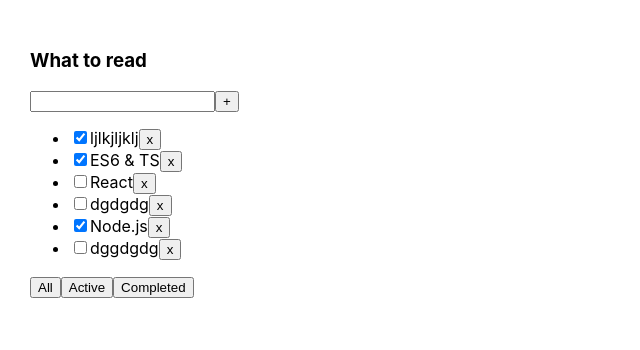
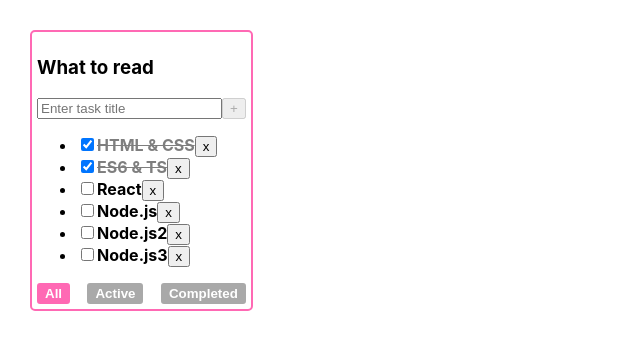
Before and after one commit to dai220885/1-todolist, a React (Create React App) app: page / in a window 1280 px wide. Shown: the top 350 px of the page, without its empty margins (0-640 px from the left). Built offline with nearby package versions, Linux system fonts and the light colour scheme.

Commit message:
added the ability to check/uncheck the checkboxes, added styles to the buttons (all, active, complete) (lesson 4 monday)

```diff
--- a/package.json
+++ b/package.json
@@ -10,10 +10,12 @@
     "@types/node": "^16.18.1",
     "@types/react": "^18.0.23",
     "@types/react-dom": "^18.0.7",
+    "@types/uuid": "^9.0.0",
     "react": "^18.2.0",
     "react-dom": "^18.2.0",
     "react-scripts": "5.0.1",
     "typescript": "^4.8.4",
+    "uuid": "^9.0.0",
     "web-vitals": "^2.1.4"
   },
   "scripts": {
--- a/src/App.css
+++ b/src/App.css
@@ -6,3 +6,48 @@
 .App > div {
   margin-right: 50px;
 }
+
+
+.todolist {
+  border: 2px solid hotpink;
+  border-radius: 5px;
+  padding: 5px;
+}
+
+.task {
+  font-weight: bold;
+}
+
+.task-done {
+  text-decoration: line-through;
+  opacity: 0.5;
+}
+
+.active-filter-btn {
+  background-color: hotpink;
+  font-weight: bold;
+  color: white;
+  border: 2px solid hotpink;
+  border-radius: 3px;
+
+}
+
+.filter-btn
+{
+  background-color: darkgray;
+  font-weight: bold;
+  color: white;
+  border: 2px solid darkgray;
+  border-radius: 3px;
+
+}
+
+.filter-btn-container {
+  display: flex;
+  justify-content: space-between;
+}
+
+.input-error {
+  border: 2px solid red;
+  outline: none;
+}
--- a/src/App.tsx
+++ b/src/App.tsx
@@ -1,53 +1,76 @@
 import React, {useState} from 'react';
 import './App.css';
 import TodoList, {TaskType} from "./TodoList";
+import {v1} from 'uuid';
 
 export type FilterValuesType = "all" | "active" |"completed"
 
 const App = () => {
     //BLL
-    const todoListTitle: string ="what to learn";
-    const task1: Array<TaskType> =[
-        {id: 1, title: "HTML & CSS", isDone: true},
-        {id: 2, title: "ES6 & TS", isDone: true},
-        {id: 3, title: "React", isDone: false},
-        {id: 4, title: "Node.js", isDone: false},
-        {id: 5, title: "Node.js2", isDone: false},
-        {id: 6, title: "Node.js3", isDone: false},
+    const todoListTitle: string ="what to learn";//не используем
+    const task1: TaskType[] =[
+        {id: v1(), title: "HTML & CSS", isDone: true},
+        {id: v1(), title: "ES6 & TS", isDone: true},
+        {id: v1(), title: "React", isDone: false},
+        {id: v1(), title: "Node.js", isDone: false},
+        {id: v1(), title: "Node.js2", isDone: false},
+        {id: v1(), title: "Node.js3", isDone: false},
     ];
-    const task2: Array<TaskType> =[
-        {id: 1, title: "ljlkjljklj", isDone: true},
-        {id: 2, title: "ES6 & TS", isDone: true},
-        {id: 3, title: "React", isDone: false},
-        {id: 4, title: "dgdgdg", isDone: false},
-        {id: 5, title: "Node.js", isDone: true},
-        {id: 6, title: "dggdgdg", isDone: false},
+    const task2: TaskType[] =[
+        {id: v1(), title: "ljlkjljklj", isDone: true},
+        {id: v1(), title: "ES6 & TS", isDone: true},
+        {id: v1(), title: "React", isDone: false},
+        {id: v1(), title: "dgdgdg", isDone: false},
+        {id: v1(), title: "Node.js", isDone: true},
+        {id: v1(), title: "dggdgdg", isDone: false},
     ];
-    const task3: Array<TaskType> =[];
+    const task3:TaskType[] =[];
 
     //деструктурируем массив(деструктуризация мессива): в первую переменную(filter) запишется нулевой элемент массива useState
     //во вторую переменную (setFilter) запишется второй элемент массива useState - функция, которая может менять первый элемент (помещенный в переменную filter)
     const[filter, setFilter] = useState<FilterValuesType>("all")
-    const[tasks, setTasks]= useState<Array<TaskType>>(task2)
+    const[tasks, setTasks]= useState<TaskType[]>(task1)
 
-    const removeTask = (taskId:number)=>{
+    const addTask = (title: string) =>{
+        const newTask:TaskType = {
+            id: v1(),
+            title: title,
+            isDone: false
+        }
+        setTasks([newTask, ...tasks])
+    }
+
+    const removeTask = (taskId:string)=>{
         //debugger
         const tasksAfterRemove = tasks.filter(t=>t.id!==taskId)
         setTasks(tasksAfterRemove)
     }
 
+    const changeTaskStatus =(taskId: string)=>{
+        setTasks(tasks.map((t) => t.id ===taskId?  {...t, isDone: !t.isDone}: t)) //меняем в найденной по айдишнику таске значение поля isDone(также после ...t внутри {} через запятую можно перечислять те поля с новыми значениями, которые мы хотим перезаписать)
+    }
+
+    const changeTaskStatus2 =(taskId: string, newIsDone: boolean)=>{
+        setTasks(tasks.map((t) => t.id ===taskId?  {...t, isDone: newIsDone}: t)) //делаем то же, что и в changeTaskStatus, только значение isDone получаем из параметра функции, которое в конечном итоге получим в компоненте taskList из e.currentTarget.checked при клике на него
+    }
+
+
+
     const changeFilterValue = (filter:FilterValuesType) => setFilter(filter)
-    let filteredTasks:Array<TaskType> = []
-    //filter = "all"
-    if (filter === "all"){
-        filteredTasks = tasks
+
+    const getFilteredTasks = (tasks: Array<TaskType>, filter: FilterValuesType)=>{
+        switch (filter){
+            case 'active':
+                return tasks.filter(t => !t.isDone)
+            case 'completed':
+                return tasks.filter(t => t.isDone)
+            default:
+                return tasks
+        }
     }
-    if(filter === "active"){
-        filteredTasks = tasks.filter(t => t.isDone === false)
-    }
-    if (filter === "completed"){
-        filteredTasks = tasks.filter(t => t.isDone === true)
-    }
+
+    const filteredTasks:TaskType[] = getFilteredTasks(tasks, filter)
+
     //UI
     return (
         <div className="App">
@@ -56,6 +79,9 @@ const App = () => {
                 tasks={filteredTasks}
                 changeFilterValue={changeFilterValue}
                 removeTask={removeTask}
+                addTask={addTask}
+                changeTaskStatus ={changeTaskStatus2}
+                filter={filter}
             />
         </div>
     );
--- a/src/TaskList.tsx
+++ b/src/TaskList.tsx
@@ -1,20 +1,32 @@
-import React, {FC} from 'react';
+import React, {ChangeEvent, FC} from 'react';
 import {TaskType} from "./TodoList";
 
 type TasksListPropsType = {
     tasks: TaskType[]
-    removeTask: (taskId: number) => void
+    removeTask: (taskId: string) => void
+    changeTaskStatus: (taskId: string, isDone: boolean) => void
 }
 
 const TasksList: FC<TasksListPropsType> = (props): JSX.Element => {
     const tasksItems: JSX.Element[] | JSX.Element =
         props.tasks.length
             ? props.tasks.map((task)=> {
+                const taskClasses = ['task']
+                task.isDone && taskClasses.push('task-done')
+                const removeTaskHandler = ()=>props.removeTask(task.id)
+                const changeTaskStatusHandler = (e: ChangeEvent<HTMLInputElement>)=>props.changeTaskStatus(task.id, e.currentTarget.checked)
                 return (
                     <li key={task.id}>{/*key нужен для того, чтобы при изменении списка (перерендеринг) React понимал, какой элемент из списка добавился, а какой уже был ранее*/}
-                        <input type="checkbox" checked={task.isDone}/>
-                        <span>{task.title}</span>
-                        <button onClick={()=>props.removeTask(task.id)}>x</button>
+                        <input
+                            type="checkbox"
+                            checked={task.isDone}
+                            onChange={changeTaskStatusHandler}/>
+                        {/*добавим спану классНейм, который будет состоять из task  и (в случае отмеченной галочки) task-done*/}
+                        {/*<span className={`task ${task.isDone? "task-done": ''}`}>{task.title}</span>*/}
+
+                        {/*делаем то же самое, но используем значения, положенные в массив taskClasses, который объявили в мэпе*/}
+                        <span className={taskClasses.join(" ")}>{task.title}</span>
+                        <button onClick={removeTaskHandler}>x</button>
                     </li>
                 )
             })
--- a/src/TodoList.tsx
+++ b/src/TodoList.tsx
@@ -1,39 +1,119 @@
-import React from 'react';
-import TaskList from "./TaskList";
-import {FilterValuesType} from "./App";
+import React, {ChangeEvent, RefObject, useRef, useState, KeyboardEvent} from 'react';
+import TaskList from './TaskList';
+import {FilterValuesType} from './App';
 
 type TodoListPropsType = {
     title: string;
-    tasks: Array<TaskType>;
-    //tasks: TaskType[];//То же самое, но по-другому:
-    changeFilterValue: (filter:FilterValuesType) => void
-    removeTask: (taskId: number) => void
+    filter: FilterValuesType
+    //tasks: Array<TaskType>;//То же самое, но по-другому
+    tasks: TaskType[];
+    changeFilterValue: (filter: FilterValuesType) => void
+    removeTask: (taskId: string) => void
+    addTask: (title: string) => void
+    changeTaskStatus: (taskId: string, isDone: boolean) => void
 }
 
 export type TaskType = {
-    id: number;
+    id: string;
     title: string;
     isDone: boolean;
 }
 
 const TodoList = (props: TodoListPropsType) => {
+    // const addTaskInput:RefObject<HTMLInputElement> = useRef(null)
+    //
+    // const addTask = () =>{
+    //     if(addTaskInput.current) {
+    //     props.addTask(addTaskInput.current.value)
+    //         addTaskInput.current.value=''
+    //     }
+    // }
+    // const addTask = () =>{
+    //     addTaskInput.current&&props.addTask(addTaskInput.current.value)
+    // }
+    const [title, setTitle] = useState<string>('')//локальный стейт для хранения значения, введенного в инпуте
+    const [error, setError] = useState<boolean>(false)//локальный стейт для хранения значения, есть ли ошибка ввода(пока только ошибка пустой строки, ошибка превышения лимита введенных символов тут не обрабатывается)
+    const changeLocalTitle = (e: ChangeEvent<HTMLInputElement>) => {
+        error && setError(false) //снимаем ошибку, если начали печатать
+        setTitle(e.currentTarget.value)
+    }
+    const addTask = () => {
+        const trimmedTitle = title.trim()
+        if (isUserMessageValid) {props.addTask(trimmedTitle); setTitle('')}//если введен текст не длиннее 15 символов и не короче одного, то добавляем таску и обнуляем инпут
+        else if(isUserMessageToShot) {setError(true)} // если пытаемся добавить пустую таску, то добавить ошибку (если error в стейте равно true, то показывается ошибка о том, что слишком короткая строчка (
+
+
+    }
+
+    //создаем универсальный создатель функции, который вернет функцию, в которую передаст параметр, переданный в него )))))))
+    const filterHandlerCreator = (filter: FilterValuesType) => {
+        return () => props.changeFilterValue(filter)
+    }
+
+    //то же самое, но в другой записи, без ретурна и фигурных скобок
+    const filterHandlerCreator2 = (filter: FilterValuesType) => () => props.changeFilterValue(filter)
+
+
+    //старый вариант:
+    const setAllFilterValue = () => props.changeFilterValue('all')
+    const setActiveFilterValue = () => props.changeFilterValue('active')
+    const setCompletedFilterValue = () => props.changeFilterValue('completed')
+
+
+
+    const onKeyDownAddTask = (e:KeyboardEvent<HTMLInputElement>)=>{e.key === 'Enter'&&addTask()}
+    const maxLengthMessage: number = 15
+    const isUserMessageToLong: boolean = title.length >maxLengthMessage
+    const isUserMessageToShot:boolean = title.trim().length<1
+    const isUserMessageValid: boolean = !isUserMessageToLong && !isUserMessageToShot
+
+    const userMaxLengthMassage = isUserMessageToLong && <div style={{color: 'red'}}>too long task</div>
+    const errorMessage = error && <div style={{color: 'red'}}>title is required</div>
+    const isBtnDisabled = !title.trim().length|| isUserMessageToLong
+
+
     return (
-        <div>
+        <div className={'todolist'}>
             <h3>{props.title}</h3>
             <div>
-                <input/>
-                <button>+</button>
+                {/*вариант для юзрефа, когда не нужно в реальном времени отвлеживать, что именно находится в инпуте*/}
+                {/*<input ref={addTaskInput}/>*/}
+                {/*<button onClick={addTask}>+</button>*/}
+                {/*вариант с постоянным отслеживанием ввода*/}
+                {/*в value в инпуте устанавливаем значение из title, то есть в режиме раельного времени мы видим, что находится в локальном стейте и до момента отправки формы мы отслеживаем и можем проводить валидацию введенных данных в реальном времени*/}
+                <input
+                    placeholder= 'Enter task title'
+                    value={title}
+                    onChange={changeLocalTitle}
+                    onKeyDown={onKeyDownAddTask}
+                    className={error || isUserMessageToLong? 'input-error': ''}/>
+                {/*кнопка становится неактивной disabled={true}, когда выполняются указанные нами условия(ввели пустую строку, либо одни пробелы, или ввели текст длиннее 15 символов)*/}
+                <button disabled={isBtnDisabled} onClick={addTask}>+</button>
+                {/*следующие дивки будут показаны только в случае выполнения условий, которые стоят у них в начале (в первом случае длина строки без пробелов более 15 символов, в втором случае - если состояи стейта с ошибкой будет true*/}
+                {userMaxLengthMassage}
+                {errorMessage}
+
             </div>
-            <TaskList tasks={props.tasks} removeTask={props.removeTask}/>
-            <div>
+            <TaskList
+                tasks={props.tasks}
+                removeTask={props.removeTask}
+                changeTaskStatus = {props.changeTaskStatus}/>
+            <div className='filter-btn-container'>
+                {/*онклики в баттонах будут выполнены сразу же, после загрузки страницы, (т.к. стоит вызов функции), но вместо себя оставит колбэк функцию с переданным в нее соответствующий параметр*/}
                 <button
-                    onClick={()=>props.changeFilterValue("all")}
-                >All</button>
+                    className={props.filter === 'all'? 'active-filter-btn': 'filter-btn'}
+                    onClick={filterHandlerCreator('all')}
+                >All
+                </button>
                 <button
-                    onClick={()=>props.changeFilterValue("active")}
-                >Active</button>
-                <button onClick={()=>props.changeFilterValue("completed")}
-                >Completed</button>
+                    className={props.filter === 'active'? 'active-filter-btn': 'filter-btn'}
+                    onClick={filterHandlerCreator('active')}
+                >Active
+                </button>
+                <button className={props.filter === 'completed'? 'active-filter-btn': 'filter-btn'}
+                        onClick={filterHandlerCreator('completed')}
+                >Completed
+                </button>
             </div>
         </div>
     );
```
Also changed, not shown: 1 other file (tests, documents, lock files or other folders).
